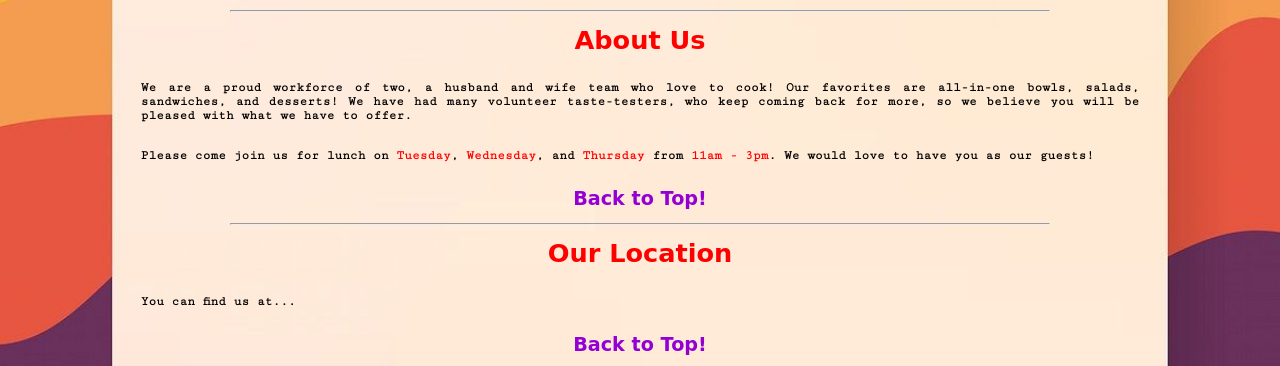
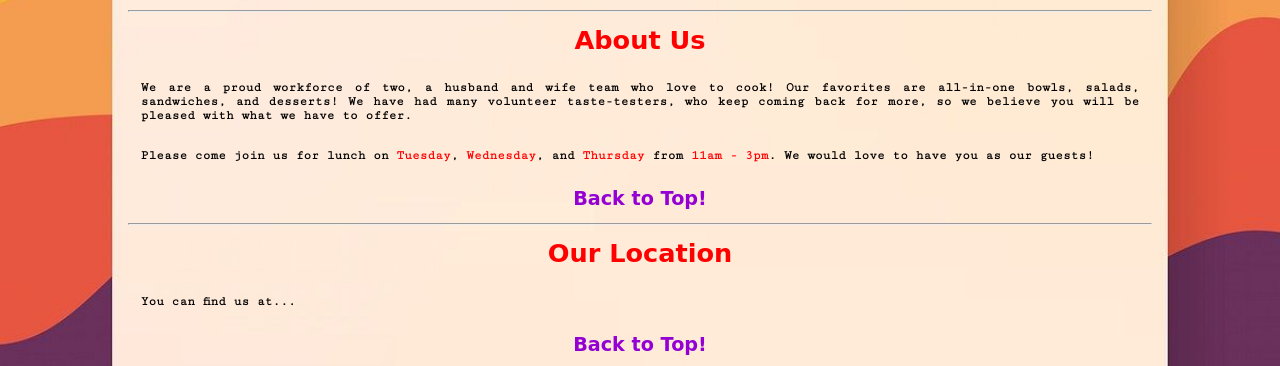
Before and after one commit to CompSciCodes/JanZenz, a plain HTML site: page index.html in a window 1280 px wide. Shown: the part 434-800 px from the top of the page. Drawn offline with Linux system fonts and the light colour scheme; a web font is replaced by a local one.

Commit message:
Add files via upload

```diff
--- a/style.css
+++ b/style.css
@@ -89,11 +89,7 @@ th
 	text-align: center;
 }
 
-hr
-{
-	margin-left: 10%;
-	margin-right: 10%;
-}
+
 
 h1
 {
```
